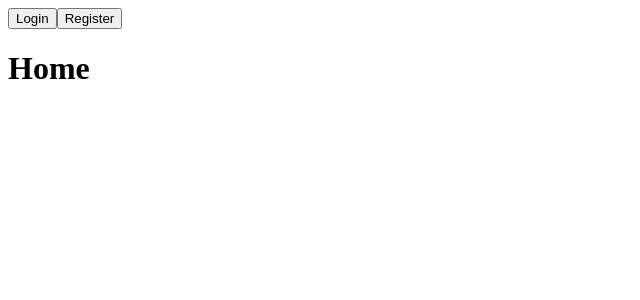
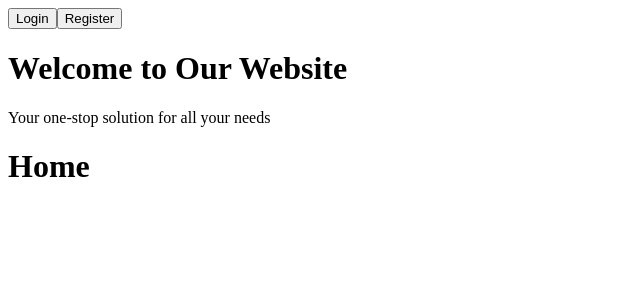
Before and after one commit to Marcus7428/Assignment-5, a React (Vite) app: page / in a window 1280 px wide. Shown: the top 300 px of the page, without its empty margins (0-640 px from the left). Built offline with nearby package versions, Linux system fonts and the light colour scheme.

Commit message:
started working on home page

```diff
--- /dev/null
+++ b/src/components/Header.jsx
@@ -0,0 +1,30 @@
+import React, { useState } from 'react';
+import { useNavigate } from 'react-router-dom';
+import "./Header.css";
+
+function Header() {
+    const navigate = useNavigate();
+
+    return (
+        <div>
+            <div className="navBar">
+                <button className="LoginButton" onClick={() => navigate("/login")}>Login</button>
+                <button className="RegisterButton" onClick={() => navigate("/register")}>Register</button>
+            </div>
+            <div className="header">
+                <h1>Welcome to Our Website</h1>
+                <p>Your one-stop solution for all your needs</p>
+        </div>
+        </div>
+    );
+}
+
+export default Header;
+
+{/* <div class="navBar"></div>
+<button class="signInButton">Sign in</button>
+<button class="signUpButton">Sign up</button>
+<select class="LanguageDropdown">
+    <option value="English">English</option>
+    <option value="French">French</option>
+</select> */}
--- a/src/views/HomeView.jsx
+++ b/src/views/HomeView.jsx
@@ -1,14 +1,15 @@
-import { Link } from "react-router-dom";
 import "./HomeView.css";
-import Menu from "../components/Menu";
+import Header from "../components/Header";
 
 function HomeView() {
   return (
-    <div>
-      <Menu />
-      <h1>Home</h1>
-    </div>
-  );
+    <>
+      <Header />
+      <div>
+        <h1>Home</h1>
+      </div>
+    </>
+        );
 }
 
-export default HomeView;
+      export default HomeView;
--- a/src/views/LoginView.jsx
+++ b/src/views/LoginView.jsx
@@ -1,5 +1,6 @@
 import React, { useState } from 'react';
 import { useNavigate } from 'react-router-dom';
+import Header from '../components/Header';
 
 function LoginView() {
     let [email, setEmail] = useState("");
@@ -12,18 +13,16 @@ function LoginView() {
     }
 
     return (
-        <div>
             <div>
                 <h1>Login</h1>
-                <form onSubmit={(e) => {e.preventDefault();navigate("/");}}>
+                <form onSubmit={(e) => { e.preventDefault(); navigate("/"); } }>
                     <div>
                         <label htmlFor="email">
                             Email
                         </label>
                         <input type="email" id="email" value={email} onChange={(e) => setEmail(e.target.value)}
                             placeholder="Enter your email"
-                            required
-                        />
+                            required />
                     </div>
                     <div>
                         <label htmlFor="password">
@@ -31,19 +30,17 @@ function LoginView() {
                         </label>
                         <input type="password" id="password" value={password} onChange={(e) => setPassword(e.target.value)}
                             placeholder="Enter your password"
-                            required
-                        />
+                            required />
                     </div>
                     <button type="submit">
                         Login
                     </button>
                 </form>
                 <p> Don't have an account? <span onClick={() => navigate("/register")}>
-                        Register here
-                    </span>
+                    Register here
+                </span>
                 </p>
             </div>
-        </div>
     );
 }
 
```
Also changed, not shown: src/components/Feature.jsx (added), src/components/Footer.jsx (added), src/components/Header.css (added), src/components/Hero.jsx (added).
